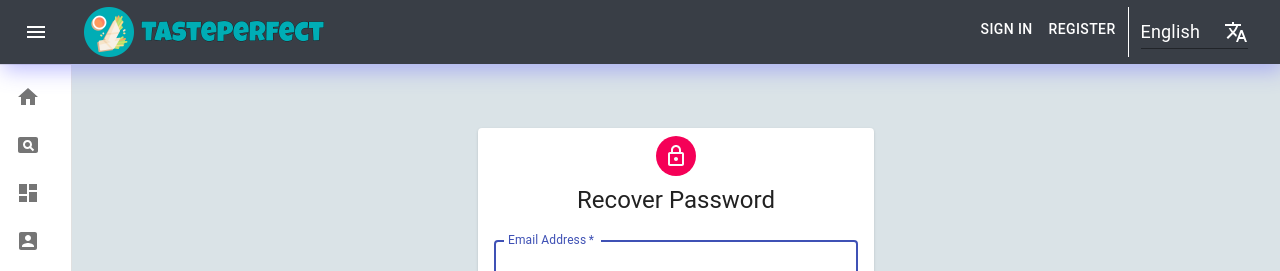
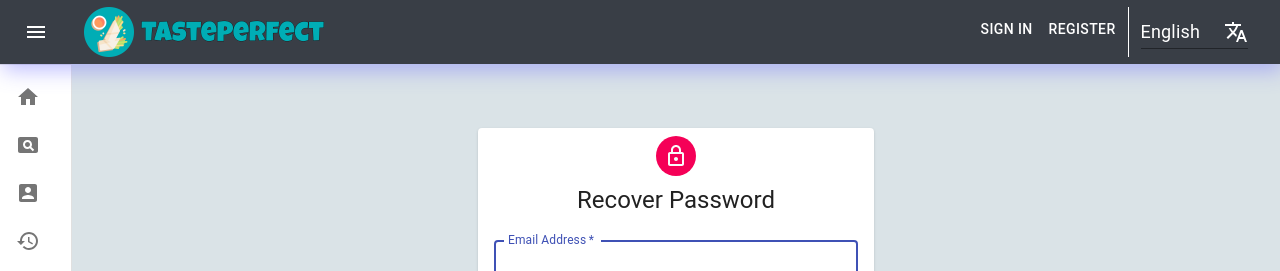
Before and after one commit to Borghese-Gladiator/recipe-sharing-site, a React (Create React App) app: page /#/forgotpassword in a window 1280 px wide. Shown: the top 271 px of the page. Built offline with nearby package versions, Linux system fonts and the light colour scheme; what i18next-xhr-backend would draw is missing.

Commit message:
Remove home dashboard page

```diff
--- a/src/App.js
+++ b/src/App.js
@@ -39,12 +39,12 @@ function App(props) {
   const navMenuRouteData = [
     { text: t('navMenu.home'), link: '/', iconFunc: () => { return <HomeIcon /> } },
     { text: t('navMenu.browse'), link: "/browse", iconFunc: () => { return <PageviewIcon /> } },
-    { text: t('navMenu.dashboard'), link: "/dashboard", iconFunc: () => { return <DashboardIcon /> } },
+//    { text: t('navMenu.dashboard'), link: "/dashboard", iconFunc: () => { return <DashboardIcon /> } },
     { text: t('navMenu.profile'), link: "/profile", iconFunc: () => { return <AccountBoxIcon /> } },
     { text: t('navMenu.history'), link: "/history", iconFunc: () => { return <HistoryIcon /> } },
     { text: t('navMenu.social'), link: "/social", iconFunc: () => { return <PeopleIcon /> } },
   ]
-
+//           <Route path="/dashboard" render={(props) => <HomeDashboard {...props} t={t} /> } />
   return (
     <HashRouter initialEntries={['/drafts']} initialIndex={0}>
       <div style={{backgroundColor: "#DAE3E7"}}>
@@ -57,7 +57,6 @@ function App(props) {
         >
           <Route exact path="/" render={(props) => <HomePage {...props} t={t} /> } />
           <Route path="/browse" render={(props) => <BrowsePage {...props} t={t} /> } />
-          <Route path="/dashboard" render={(props) => <HomeDashboard {...props} t={t} /> } />
           <Route path="/profile" render={(props) => <ProfileDashboard {...props} t={t} /> } />
           <Route path="/history" render={(props) => <HistoryDashboard {...props} t={t} /> } />
           <Route path="/social" render={(props) => <SocialDashboard {...props} t={t} /> } />
```
